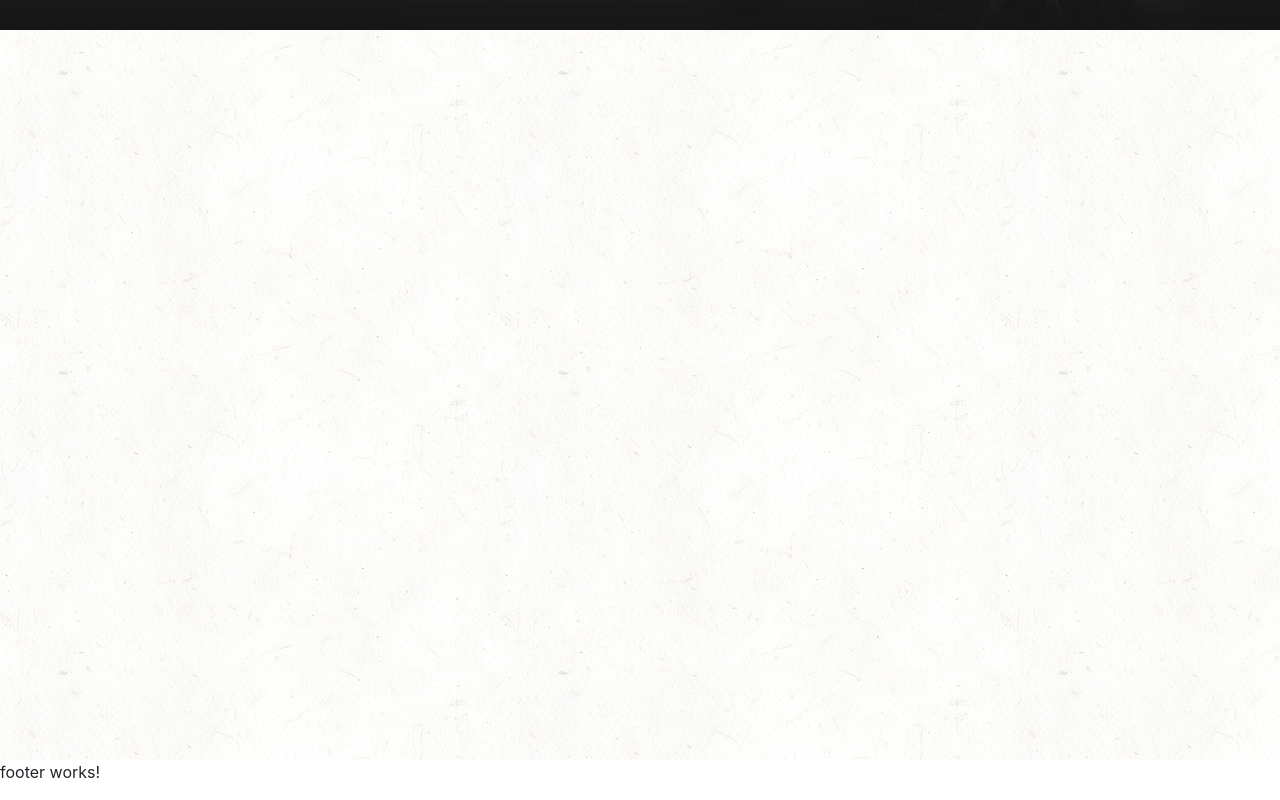
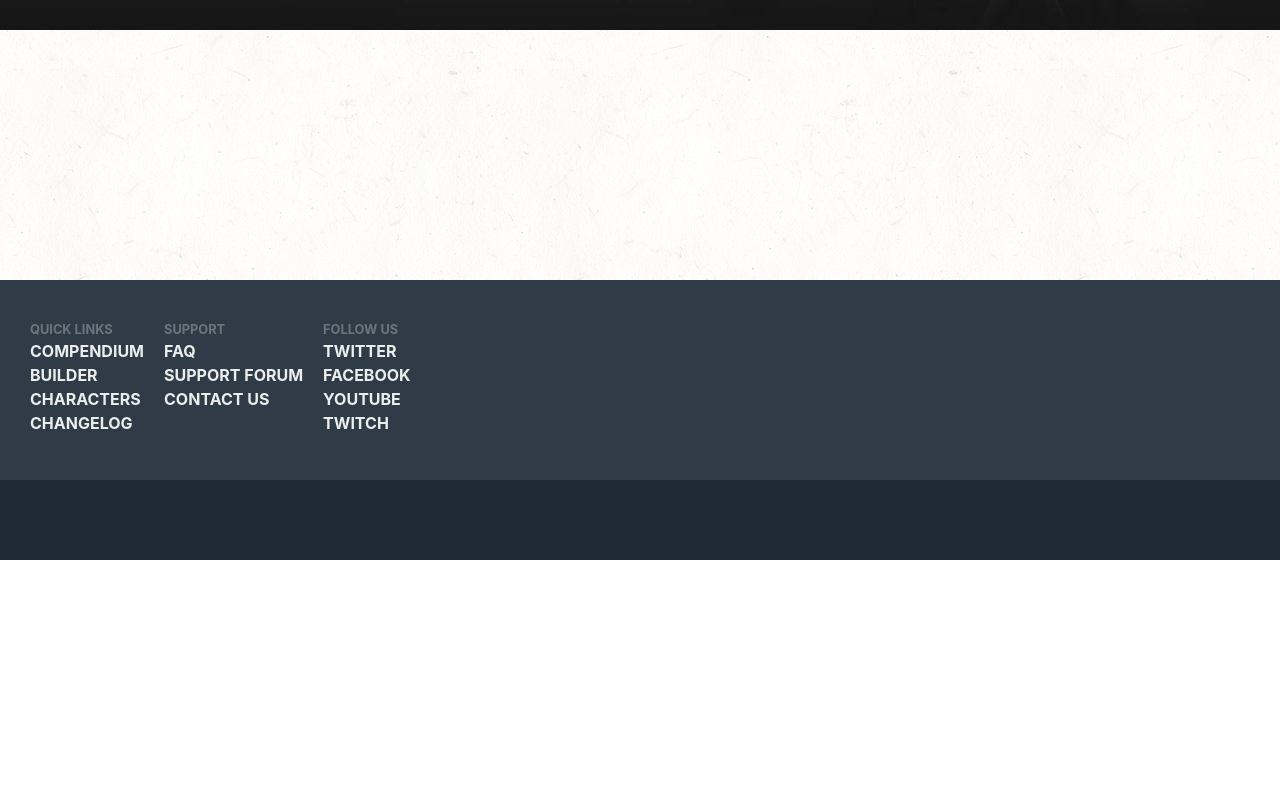
Before and after one commit to FluentZap/dndbeyond, an Angular app: page / in a window 1280 px wide. Shown: the part 641-1441 px from the top of the page. After the commit the page ends 1201 px from the top, so only its background shows below. Built offline with nearby package versions, Linux system fonts and the light colour scheme.

Commit message:
add styles to footer

```diff
--- a/src/app/footer/footer.component.css
+++ b/src/app/footer/footer.component.css
@@ -0,0 +1,18 @@
+.footer {
+    padding: 30px 20px;
+    height: 200px;
+    flex-wrap: nowrap;
+    /* justify-content: flex-end; */
+}
+.about {
+    height: 80px;
+}
+
+li {
+    list-style: none;
+}
+
+ul {
+    margin-bottom: auto;
+    padding: 10px;
+}
--- a/src/app/footer/footer.component.html
+++ b/src/app/footer/footer.component.html
@@ -1,3 +1,28 @@
-<p>
-  footer works!
-</p>
+<div class="navbar navbar-expand-lg navbar-dark bg-primary footer">
+<ul>
+  <li class="text-muted font-weight-bold small">QUICK LINKS</li>
+  <li class="text-light font-weight-bold">COMPENDIUM</li>
+  <li class="text-light font-weight-bold">BUILDER</li>
+  <li class="text-light font-weight-bold">CHARACTERS</li>
+  <li class="text-light font-weight-bold">CHANGELOG</li>
+</ul>
+
+<ul>
+  <li class="text-muted font-weight-bold small">SUPPORT</li>
+  <li class="text-light font-weight-bold">FAQ</li>
+  <li class="text-light font-weight-bold">SUPPORT FORUM</li>
+  <li class="text-light font-weight-bold">CONTACT US</li>
+</ul>
+
+<ul>
+  <li class="text-muted font-weight-bold small">FOLLOW US</li>
+  <li class="text-light font-weight-bold">TWITTER</li>
+  <li class="text-light font-weight-bold">FACEBOOK</li>
+  <li class="text-light font-weight-bold">YOUTUBE</li>
+  <li class="text-light font-weight-bold">TWITCH</li>
+</ul>
+
+</div>
+
+<div class="navbar navbar-expand-lg navbar-dark bg-dark about">
+</div>
--- a/src/app/welcome/welcome.component.css
+++ b/src/app/welcome/welcome.component.css
@@ -7,7 +7,8 @@
 
 body {
   background-image: url('../../assets/background_texture.png');
-  /* background-position-x: center; */
-  height: 100vw;
+  background-position-x: center;
+  height: 100vh;
   width: 100vw;
+  max-width: 100%;
 }
```
